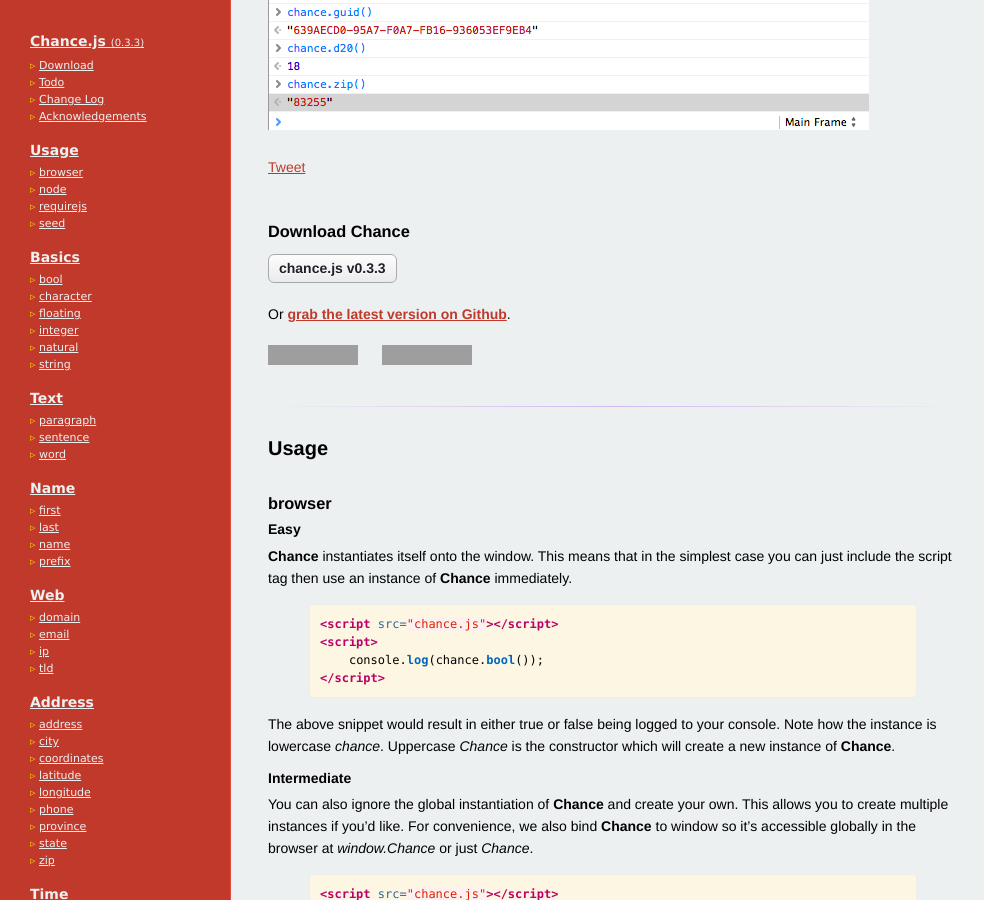
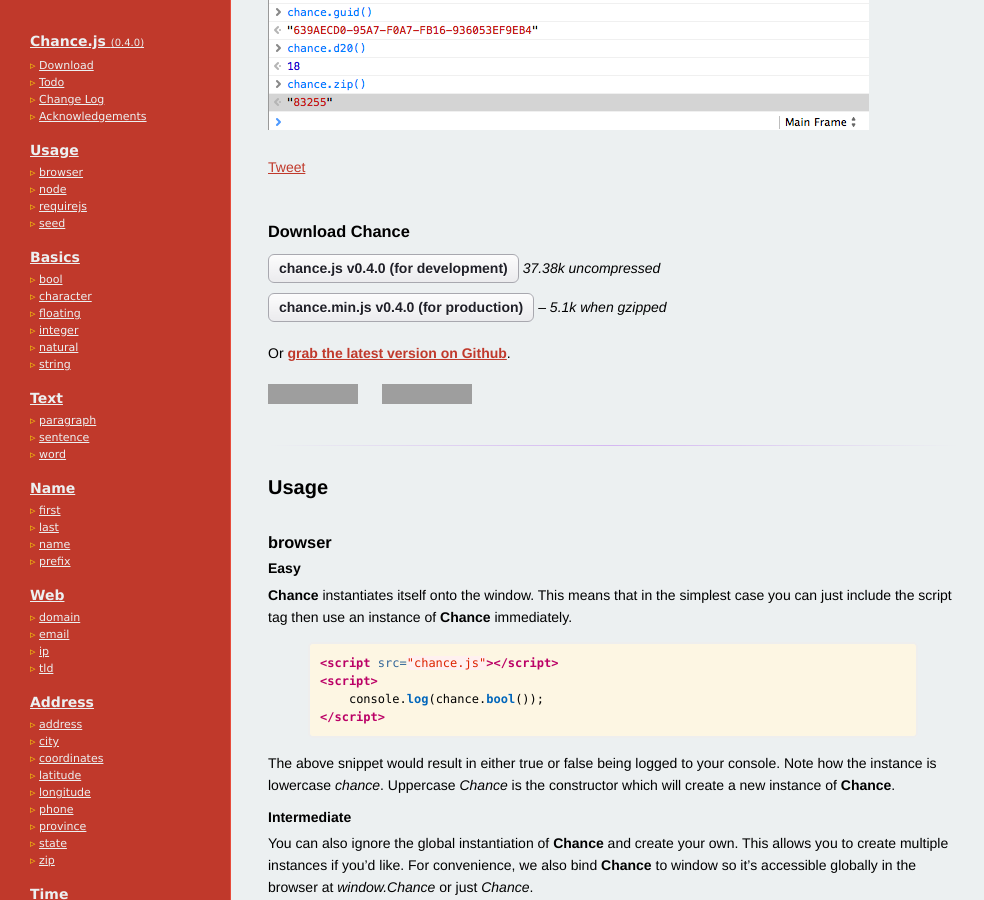
Before and after one commit to chancejs/chancejs, a Jekyll site: the page built from index.html, in a window 1280 px wide and 900 px high, scrolled down 518 px. Shown: the whole window, without its empty margins (0-984 px from the left). Built offline with Jekyll 4.4.1, drawn with Linux system fonts in a browser that asks for light colours; Markdown is read by kramdown in place of the engine named in the settings; comment, search, counter and statistics services are not loaded; some of the changed lines change nothing that is shown; grey boxes are pictures that could not be loaded.

Commit message:
Added latest chance.js, chance.min.js, uncommented link to chance.min.js

```diff
--- a/chance.js
+++ b/chance.js
@@ -1,4 +1,4 @@
-//  Chance.js 0.3.3
+//  Chance.js 0.4.0
 //  http://chancejs.com
 //  (c) 2013 Victor Quinn
 //  Chance may be freely distributed or modified under the MIT license.
@@ -8,20 +8,35 @@
     // Constructor
     var Chance = function (seed) {
         if (seed !== undefined) {
-            this.seed = seed;
+            // If we were passed a generator rather than a seed, use it.
+            if (typeof seed === 'function') {
+                this.random = seed;
+            } else {
+                this.seed = seed;
+            }
         }
-        this.mt = this.mersenne_twister(seed);
-    };
 
-    // Wrap the MersenneTwister
-    Chance.prototype.random = function () {
-        return this.mt.random(this.seed);
+        // If no generator function was provided, use our MT
+        if (typeof this.random === 'undefined') {
+            this.mt = this.mersenne_twister(seed);
+            this.random = function () {
+                return this.mt.random(this.seed);
+            };
+        }
     };
 
     // -- Basics --
 
-    Chance.prototype.bool = function () {
-        return this.random() * 100 < 50;
+    Chance.prototype.bool = function (options) {
+        options = options || {};
+        // likelihood of success (true)
+        options.likelihood = (typeof options.likelihood !== "undefined") ? options.likelihood : 50;
+
+        if (options.likelihood < 0 || options.likelihood > 100) {
+            throw new RangeError("Chance: Likelihood accepts values from 0 to 100.");
+        }
+
+        return this.random() * 100 < options.likelihood;
     };
 
     // NOTE the max and min are INCLUDED in the range. So:
@@ -62,6 +77,65 @@
         } while (num < options.min || num > options.max);
 
         return num;
+    };
+
+    Chance.prototype.normal = function (options) {
+        options = options || {};
+
+        // The Marsaglia Polar method
+        var s, u, v, norm,
+            mean = options.mean || 0,
+            dev = (typeof options.dev !== 'undefined') ? options.dev : 1;
+
+        do {
+            // U and V are from the uniform distribution on (-1, 1)
+            u = this.random() * 2 - 1;
+            v = this.random() * 2 - 1;
+
+            s = u * u + v * v;
+        } while (s >= 1);
+
+        // Compute the standard normal variate
+        norm = u * Math.sqrt(-2 * Math.log(s) / s);
+
+        // Shape and scale
+        return dev * norm + mean;
+    };
+
+    // Note, wanted to use "float" or "double" but those are both JS reserved words.
+
+    // Note, fixed means N OR LESS digits after the decimal. This because
+    // It could be 14.9000 but in JavaScript, when this is cast as a number,
+    // the trailing zeroes are dropped. Left to the consumer if trailing zeroes are
+    // needed
+    Chance.prototype.floating = function (options) {
+        var num, range, buffer;
+
+        options = options || {};
+        options.fixed = (typeof options.fixed !== "undefined") ? options.fixed : 4;
+        fixed = Math.pow(10, options.fixed);
+
+        if (options.fixed && options.precision) {
+            throw new RangeError("Chance: Cannot specify both fixed and precision.");
+        }
+
+        if (options.min && options.fixed && options.min < (-9007199254740992 / fixed)) {
+            throw new RangeError("Chance: Min specified is out of range with fixed. Min" +
+                                 "should be, at least, " + (-9007199254740992 / fixed));
+        } else if (options.max && options.fixed && options.max > (9007199254740992 / fixed)) {
+            throw new RangeError("Chance: Max specified is out of range with fixed. Max" +
+                                 "should be, at most, " + (9007199254740992 / fixed));
+        }
+        options.min = (typeof options.min !== "undefined") ? options.min : -9007199254740992 / fixed;
+        options.max = (typeof options.max !== "undefined") ? options.max : 9007199254740992 / fixed;
+
+        // Todo - Make this work!
+        // options.precision = (typeof options.precision !== "undefined") ? options.precision : false;
+
+        num = this.integer({min: options.min * fixed, max: options.max * fixed});
+        num_fixed = (num / fixed).toFixed(options.fixed);
+
+        return parseFloat(num_fixed);
     };
 
     Chance.prototype.character = function (options) {
@@ -286,6 +360,10 @@
         return this.word() + '@' + (options.domain || this.domain());
     };
 
+    Chance.prototype.fbid = function (options) {
+        return '10000' + this.natural({max: 100000000000}).toString();
+    };
+
     Chance.prototype.ip = function () {
         // Todo: This could return some reserved IPs. See http://vq.io/137dgYy
         // this should probably be updated to account for that rare as it may be
@@ -303,6 +381,10 @@
         return this.pick(this.tlds());
     };
 
+    Chance.prototype.twitter = function (options) {
+        return '@' + this.word();
+    };
+
     // -- End Web --
 
     // -- Address --
@@ -310,16 +392,6 @@
     Chance.prototype.address = function (options) {
         options = options || {};
         return this.natural({min: 5, max: 2000}) + ' ' + this.street(options);
-    };
-
-    Chance.prototype.city = function (options) {
-        options = options || {};
-        return this.capitalize(this.word({syllables: 3}));
-    };
-
-    Chance.prototype.phone = function (options) {
-        options = options || {};
-        return this.areacode() + ' ' + this.natural({min: 200, max: 999}) + '-' + this.natural({min: 1000, max: 9999});
     };
 
     Chance.prototype.areacode = function (options) {
@@ -330,61 +402,76 @@
         return options.parens ? '(' + areacode + ')' : areacode;
     };
 
-    Chance.prototype.street = function (options) {
+    Chance.prototype.city = function (options) {
         options = options || {};
-
-        var street = this.word({syllables: 2});
-        street = this.capitalize(street);
-        street += ' ';
-        street += options.short_suffix ?
-            this.street_suffix().abbreviation :
-            this.street_suffix().name;
-        return street;
+        return this.capitalize(this.word({syllables: 3}));
     };
 
-    Chance.prototype.street_suffixes = function () {
-        // These are the most common suffixes.
+    Chance.prototype.coordinates = function (options) {
+        options = options || {};
+        return this.latitude(options) + ', ' + this.longitude(options);
+    };
+
+    Chance.prototype.latitude = function (options) {
+        options = options || {};
+        options.fixed = (typeof options.fixed !== "undefined") ? options.fixed : 5;
+        return this.floating({min: -90, max: 90, fixed: options.fixed});
+    };
+
+    Chance.prototype.longitude = function (options) {
+        options = options || {};
+        options.fixed = (typeof options.fixed !== "undefined") ? options.fixed : 5;
+        return this.floating({min: 0, max: 180, fixed: options.fixed});
+    };
+
+    Chance.prototype.phone = function (options) {
+        options = options || {};
+        return this.areacode() + ' ' + this.natural({min: 200, max: 999}) + '-' + this.natural({min: 1000, max: 9999});
+    };
+
+    Chance.prototype.postal = function (options) {
+        // Postal District
+        var pd = this.character({pool: "XVTSRPNKLMHJGECBA"});
+        // Forward Sortation Area (FSA)
+        var fsa = pd + this.natural({max: 9}) + this.character({alpha: true, casing: "upper"});
+        // Local Delivery Unut (LDU)
+        var ldu = this.natural({max: 9}) + this.character({alpha: true, casing: "upper"}) + this.natural({max: 9});
+
+        return fsa + " " + ldu;
+    };
+
+    Chance.prototype.provinces = function () {
         return [
-            {name: 'Avenue', abbreviation: 'Ave'},
-            {name: 'Boulevard', abbreviation: 'Blvd'},
-            {name: 'Center', abbreviation: 'Ctr'},
-            {name: 'Circle', abbreviation: 'Cir'},
-            {name: 'Court', abbreviation: 'Ct'},
-            {name: 'Drive', abbreviation: 'Dr'},
-            {name: 'Extension', abbreviation: 'Ext'},
-            {name: 'Glen', abbreviation: 'Gln'},
-            {name: 'Grove', abbreviation: 'Grv'},
-            {name: 'Heights', abbreviation: 'Hts'},
-            {name: 'Highway', abbreviation: 'Hwy'},
-            {name: 'Junction', abbreviation: 'Jct'},
-            {name: 'Key', abbreviation: 'Key'},
-            {name: 'Lane', abbreviation: 'Ln'},
-            {name: 'Loop', abbreviation: 'Loop'},
-            {name: 'Manor', abbreviation: 'Mnr'},
-            {name: 'Mill', abbreviation: 'Mill'},
-            {name: 'Park', abbreviation: 'Park'},
-            {name: 'Parkway', abbreviation: 'Pkwy'},
-            {name: 'Pass', abbreviation: 'Pass'},
-            {name: 'Path', abbreviation: 'Path'},
-            {name: 'Pike', abbreviation: 'Pike'},
-            {name: 'Place', abbreviation: 'Pl'},
-            {name: 'Plaza', abbreviation: 'Plz'},
-            {name: 'Point', abbreviation: 'Pt'},
-            {name: 'Ridge', abbreviation: 'Rdg'},
-            {name: 'River', abbreviation: 'Riv'},
-            {name: 'Road', abbreviation: 'Rd'},
-            {name: 'Square', abbreviation: 'Sq'},
-            {name: 'Street', abbreviation: 'St'},
-            {name: 'Terrace', abbreviation: 'Ter'},
-            {name: 'Trail', abbreviation: 'Trl'},
-            {name: 'Turnpike', abbreviation: 'Tpke'},
-            {name: 'View', abbreviation: 'Vw'},
-            {name: 'Way', abbreviation: 'Way'}
+            {name: 'Alberta', abbreviation: 'AB'},
+            {name: 'British Columbia', abbreviation: 'BC'},
+            {name: 'Manitoba', abbreviation: 'MB'},
+            {name: 'New Brunswick', abbreviation: 'NB'},
+            {name: 'Newfoundland and Labrador', abbreviation: 'NL'},
+            {name: 'Nova Scotia', abbreviation: 'NS'},
+            {name: 'Ontario', abbreviation: 'ON'},
+            {name: 'Prince Edward Island', abbreviation: 'PE'},
+            {name: 'Quebec', abbreviation: 'QC'},
+            {name: 'Saskatchewan', abbreviation: 'SK'},
+
+            // The case could be made that the following are not actually provinces
+            // since they are technically considered "territories" however they all
+            // look the same on an envelope!
+            {name: 'Northwest Territories', abbreviation: 'NT'},
+            {name: 'Nunavut', abbreviation: 'NU'},
+            {name: 'Yukon', abbreviation: 'YT'}
         ];
     };
 
-    Chance.prototype.street_suffix = function (options) {
-        return this.pick(this.street_suffixes(options));
+    Chance.prototype.province = function (options) {
+        return (options && options.full) ?
+            this.pick(this.provinces()).name :
+            this.pick(this.provinces()).abbreviation;
+    };
+
+    Chance.prototype.state = function (options) {
+        return (options && options.full) ?
+            this.pick(this.states()).name :
+            this.pick(this.states()).abbreviation;
     };
 
     Chance.prototype.states = function () {
@@ -453,10 +540,61 @@
         ];
     };
 
-    Chance.prototype.state = function (options) {
-        return (options && options.full) ?
-            this.pick(this.states()).name :
-            this.pick(this.states()).abbreviation;
+    Chance.prototype.street = function (options) {
+        options = options || {};
+
+        var street = this.word({syllables: 2});
+        street = this.capitalize(street);
+        street += ' ';
+        street += options.short_suffix ?
+            this.street_suffix().abbreviation :
+            this.street_suffix().name;
+        return street;
+    };
+
+    Chance.prototype.street_suffix = function (options) {
+        return this.pick(this.street_suffixes(options));
+    };
+
+    Chance.prototype.street_suffixes = function () {
+        // These are the most common suffixes.
+        return [
+            {name: 'Avenue', abbreviation: 'Ave'},
+            {name: 'Boulevard', abbreviation: 'Blvd'},
+            {name: 'Center', abbreviation: 'Ctr'},
+            {name: 'Circle', abbreviation: 'Cir'},
+            {name: 'Court', abbreviation: 'Ct'},
+            {name: 'Drive', abbreviation: 'Dr'},
+            {name: 'Extension', abbreviation: 'Ext'},
+            {name: 'Glen', abbreviation: 'Gln'},
+            {name: 'Grove', abbreviation: 'Grv'},
+            {name: 'Heights', abbreviation: 'Hts'},
+            {name: 'Highway', abbreviation: 'Hwy'},
+            {name: 'Junction', abbreviation: 'Jct'},
+            {name: 'Key', abbreviation: 'Key'},
+            {name: 'Lane', abbreviation: 'Ln'},
+            {name: 'Loop', abbreviation: 'Loop'},
+            {name: 'Manor', abbreviation: 'Mnr'},
+            {name: 'Mill', abbreviation: 'Mill'},
+            {name: 'Park', abbreviation: 'Park'},
+            {name: 'Parkway', abbreviation: 'Pkwy'},
+            {name: 'Pass', abbreviation: 'Pass'},
+            {name: 'Path', abbreviation: 'Path'},
+            {name: 'Pike', abbreviation: 'Pike'},
+            {name: 'Place', abbreviation: 'Pl'},
+            {name: 'Plaza', abbreviation: 'Plz'},
+            {name: 'Point', abbreviation: 'Pt'},
+            {name: 'Ridge', abbreviation: 'Rdg'},
+            {name: 'River', abbreviation: 'Riv'},
+            {name: 'Road', abbreviation: 'Rd'},
+            {name: 'Square', abbreviation: 'Sq'},
+            {name: 'Street', abbreviation: 'St'},
+            {name: 'Terrace', abbreviation: 'Ter'},
+            {name: 'Trail', abbreviation: 'Trl'},
+            {name: 'Turnpike', abbreviation: 'Tpke'},
+            {name: 'View', abbreviation: 'Vw'},
+            {name: 'Way', abbreviation: 'Way'}
+        ];
     };
 
     // Note: only returning US zip codes, internationalization will be a whole
@@ -482,6 +620,22 @@
 
     // -- Time
 
+    Chance.prototype.ampm = function (options) {
+        options = options || {};
+        return this.bool() ? 'am' : 'pm';
+    };
+
+    Chance.prototype.hour = function (options) {
+        options = options || {};
+        var max = options.twentyfour ? 24 : 12;
+        return this.natural({min: 1, max: max});
+    };
+
+    Chance.prototype.minute = function (options) {
+        options = options || {};
+        return this.natural({min: 0, max: 59});
+    };
+
     Chance.prototype.month = function (options) {
         options = options || {};
         var month = this.pick(this.months());
@@ -503,6 +657,16 @@
             {name: 'November', short_name: 'Nov', numeric: '11'},
             {name: 'December', short_name: 'Dec', numeric: '12'}
         ];
+    };
+
+    Chance.prototype.second = function (options) {
+        options = options || {};
+        return this.natural({min: 0, max: 59});
+    };
+
+    Chance.prototype.timestamp = function (options) {
+        options = options || {};
+        return this.natural({min: 1, max: parseInt(new Date().getTime() / 1000, 10)});
     };
 
     Chance.prototype.year = function (options) {
@@ -592,6 +756,25 @@
         return options.raw ? type : type.name;
     };
 
+    Chance.prototype.dollar = function (options) {
+        options = options || {};
+
+        // By default, a somewhat more sane max for dollar than all available numbers
+        options.max = (typeof options.max !== "undefined") ? options.max : 10000;
+        options.min = (typeof options.min !== "undefined") ? options.min : 0;
+
+        var dollar = this.floating({min: options.min, max: options.max, fixed: 2}).toString(),
+            cents = dollar.split('.')[1];
+
+        if (cents === undefined) {
+            dollar += '.00';
+        } else if (cents.length < 2) {
+            dollar = dollar + '0';
+        }
+
+        return '$' + dollar;
+    };
+
     Chance.prototype.exp = function (options) {
         options = options || {};
         var exp = {};
@@ -667,7 +850,7 @@
 
     // -- End Miscellaneous --
 
-    Chance.prototype.VERSION = "0.3.3";
+    Chance.prototype.VERSION = "0.4.0";
 
     // Mersenne Twister from https://gist.github.com/banksean/300494
     var MersenneTwister = function (seed) {
--- a/index.html
+++ b/index.html
@@ -3,7 +3,7 @@
 layout: default
 description: >
   Utility library to generate anything random for JavaScript
-version: 0.3.3
+version: 0.4.0
 github_url: https://github.com/victorquinn/chancejs
 ---
 
@@ -90,15 +90,13 @@
 
   <ul class=downloads>
     <li>
-      <a href="chance.js" class="download" download="chance.js">chance.js v{{ page.version }}</a>
-      <!-- – <i>54.6k uncompressed, lots of comments</i> -->
+      <a href="chance.js" class="download" download="chance.js">chance.js v{{ page.version }} (for development)</a>
+      <i>37.38k uncompressed</i>
     </li>
-    <!--
     <li>
       <a href="chance.min.js" class="download">chance.min.js v{{ page.version }} (for production)</a>
-      – <i>9.7k when gzipped</i>
+      – <i>5.1k when gzipped</i>
     </li>
-    -->
   </ul>
 
   <p>
```
Also changed, not shown: chance.min.js (added).
